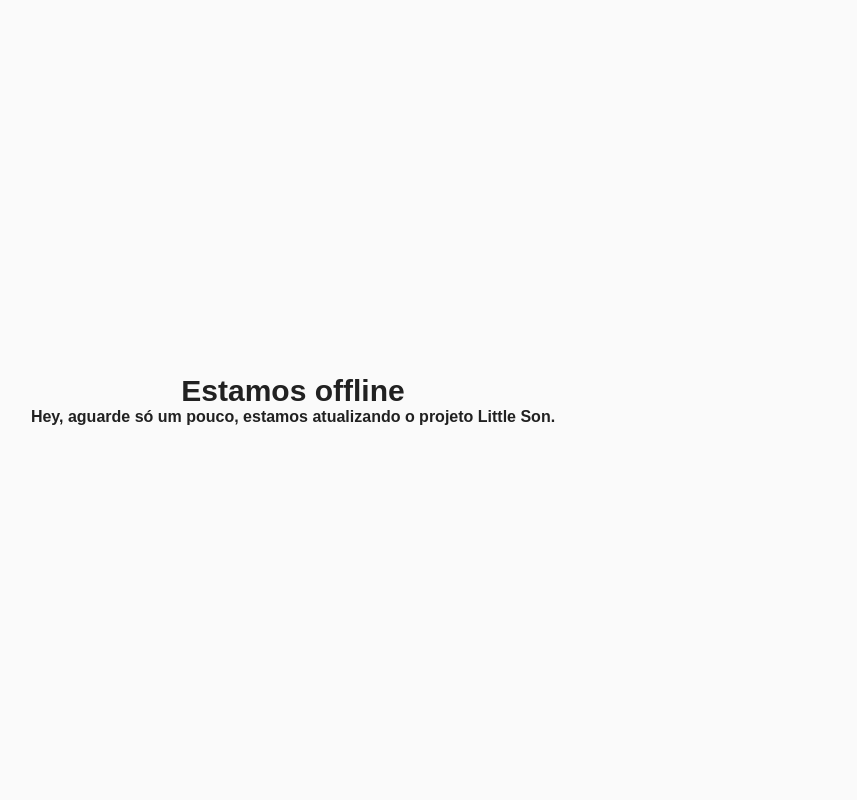
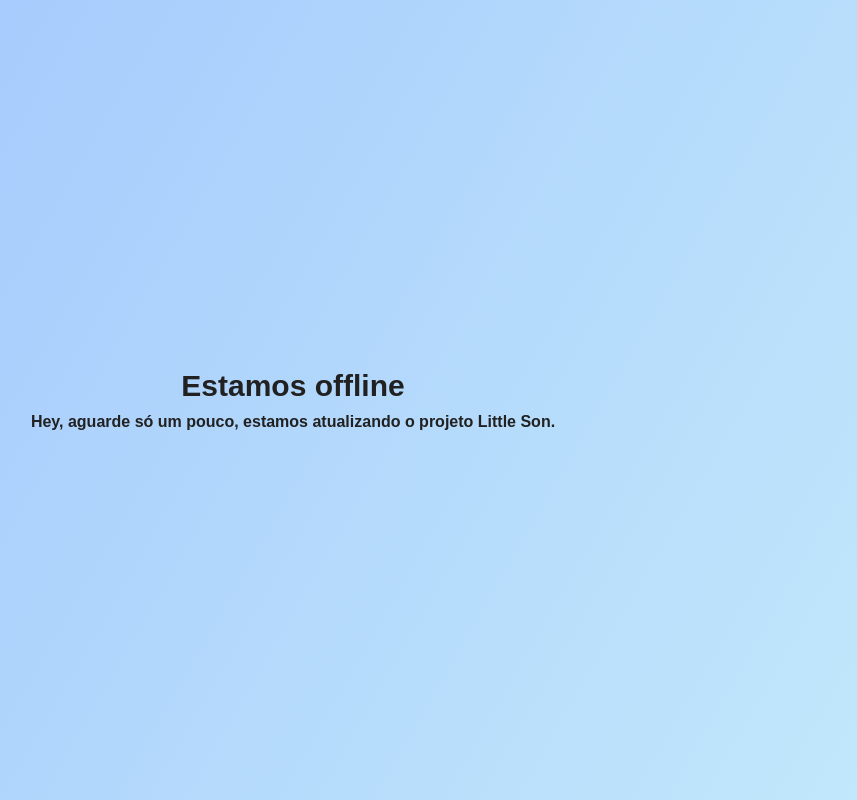
Before and after one commit to Little-Son/site_littleson, a Next.js app: page / in a window 1280 px wide. Shown: the whole page, without its empty margins (347-1204 px from the left). Built offline with nearby package versions, Linux system fonts and the light colour scheme.

Commit message:
changing background color

```diff
--- a/pages/index.js
+++ b/pages/index.js
@@ -29,11 +29,12 @@ const Info = styled.section`
     justify-content:center;
     align-items:center;
     text-align:center;
-    background:#fafafa;
+    background-image: linear-gradient(120deg, #a1c4fd 0%, #c2e9fb 100%);
 
     h1 {
         font-family:sans-serif;
         font-size:3rem;
+        margin-bottom:1rem;
     }
 
     h2 {
```
